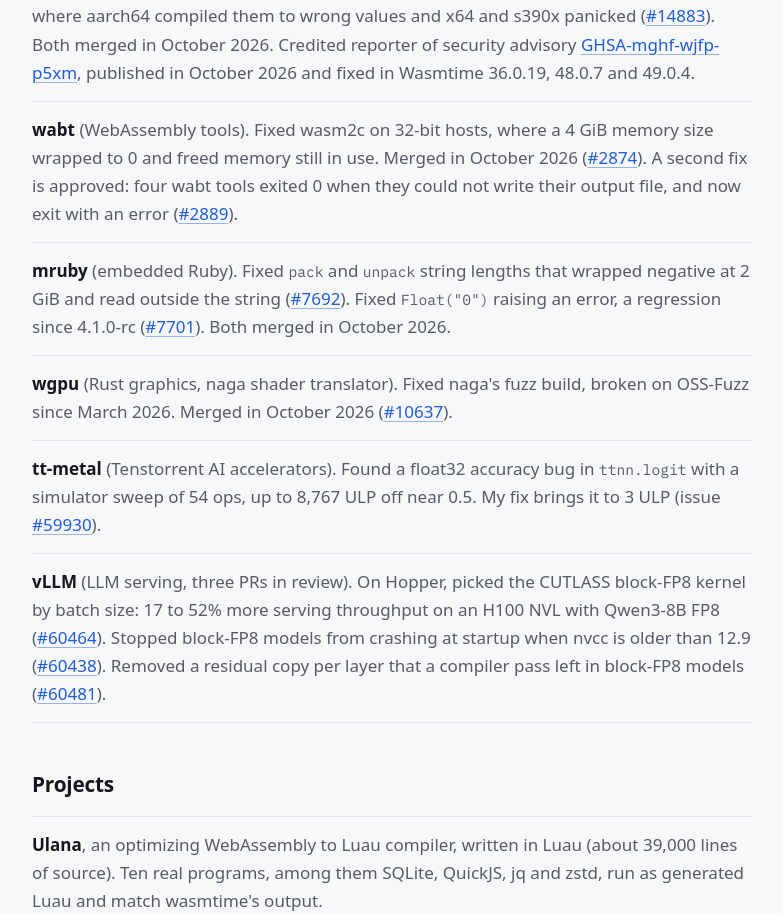
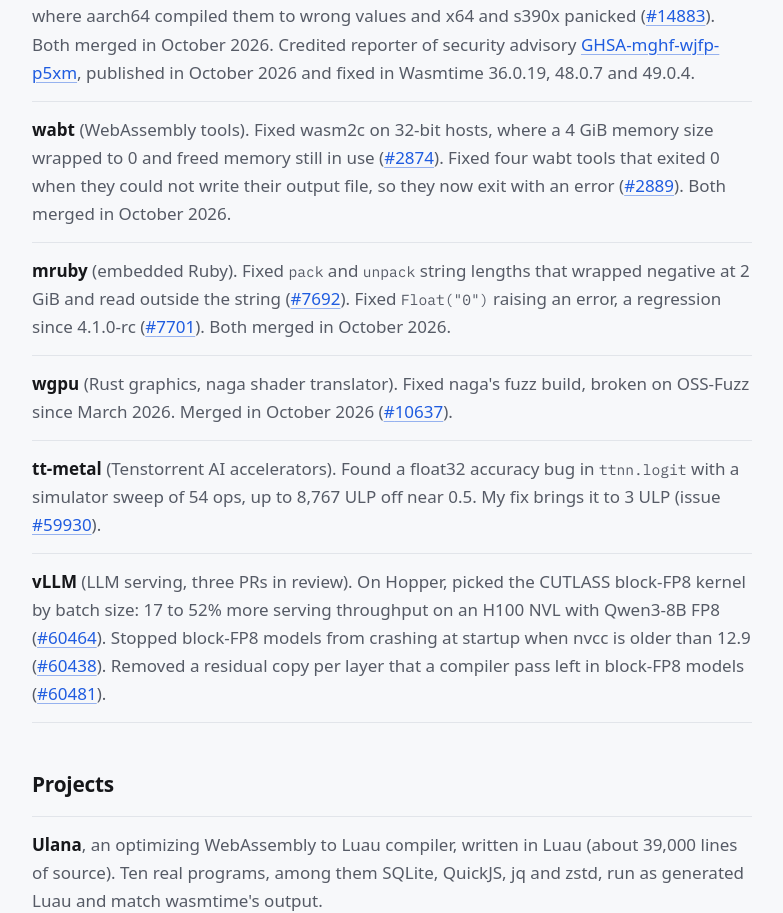
Before and after one commit to ilyasm-dev/ilyasm.dev, a Next.js app: page /cv in a window 1280 px wide. Shown: the part 1509-2422 px from the top of the page, without its empty margins (138-921 px from the left). Built offline with nearby package versions, Linux system fonts and the light colour scheme.

Commit message:
ilyasm.dev 2026-10-21 wabt #2889 merged

```diff
--- a/app/(en)/cv/page.tsx
+++ b/app/(en)/cv/page.tsx
@@ -140,10 +140,10 @@
             <li>
               <p>
                 <strong>wabt</strong> (WebAssembly tools). Fixed wasm2c on 32-bit hosts, where a 4 GiB memory size wrapped to 0 and
-                freed memory still in use. Merged in October 2026 (<Pr repo="WebAssembly/wabt" n={2874} />
-                ). A second fix is approved: four wabt tools exited 0 when they could not write their output file, and now exit with an
-                error (<Pr repo="WebAssembly/wabt" n={2889} />
-                ).
+                freed memory still in use (<Pr repo="WebAssembly/wabt" n={2874} />
+                ). Fixed four wabt tools that exited 0 when they could not write their output file, so they now exit with an error (
+                <Pr repo="WebAssembly/wabt" n={2889} />
+                ). Both merged in October 2026.
               </p>
             </li>
             <li>
```
Also changed, not shown: data/prs.json (+10 -10 lines), 1 other file (tests, documents, lock files or other folders).
